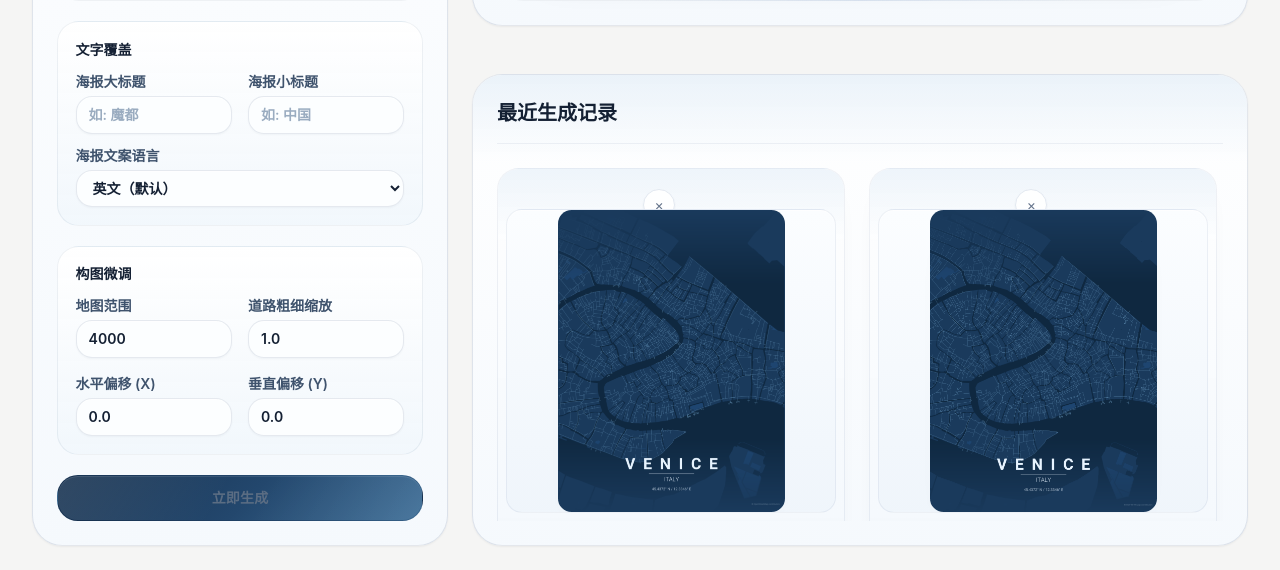
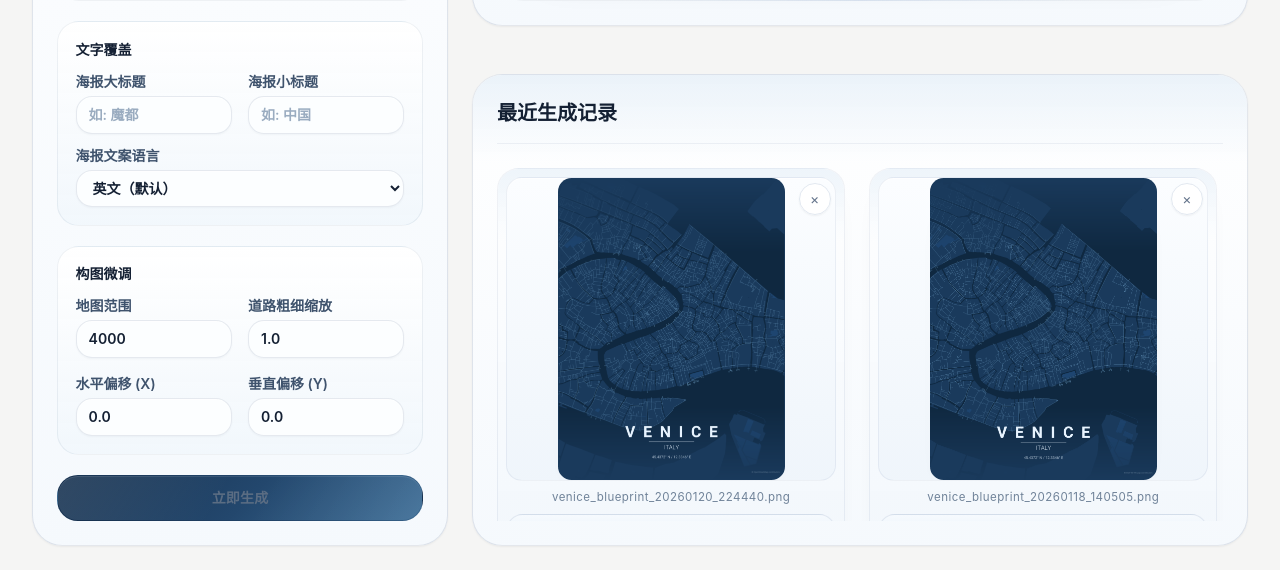
Before and after one commit to tomfocker/maptoposter-web, a FastAPI app: page / in a window 1280 px wide. Shown: the part 708-1278 px from the top of the page. Run offline with FastAPI, Linux system fonts and the light colour scheme; some libraries are stand-ins or nearby versions.

Commit message:
fix: polish loading and history controls

```diff
--- a/app/static/css/style.css
+++ b/app/static/css/style.css
@@ -611,6 +611,13 @@ main {
     z-index: 1;
 }
 
+#history-list > div > [data-role="history-delete"] {
+    position: absolute !important;
+    top: 0.85rem;
+    right: 0.85rem;
+    z-index: 3;
+}
+
 #history-list .h-64 {
     height: clamp(15rem, 28vw, 19rem) !important;
     border: 1px solid rgba(56, 85, 124, 0.08);
--- a/app/templates/partials/history_grid.html
+++ b/app/templates/partials/history_grid.html
@@ -2,6 +2,7 @@
 <div class="group relative bg-gray-50 border rounded-lg p-2 flex flex-col items-center">
     <button
         type="button"
+        data-role="history-delete"
         hx-delete="/history/{{ item.filename }}"
         hx-target="#history-list"
         hx-swap="innerHTML"
--- a/app/templates/partials/poster_stage_loading.html
+++ b/app/templates/partials/poster_stage_loading.html
@@ -5,7 +5,7 @@
     hx-swap="outerHTML"
     class="text-center p-6 border rounded-lg bg-gray-50 flex flex-col justify-center h-full"
 >
-    <svg class="animate-spin h-10 w-10 text-blue-600 mx-auto mb-4" viewBox="0 0 24 24">
+    <svg id="loading-spinner-{{ task_id }}" hx-preserve="true" class="animate-spin h-10 w-10 text-blue-600 mx-auto mb-4" viewBox="0 0 24 24">
         <circle class="opacity-25" cx="12" cy="12" r="10" stroke="currentColor" stroke-width="4"></circle>
         <path class="opacity-75" fill="currentColor" d="M4 12a8 8 0 018-8V0C5.373 0 0 5.373 0 12h4zm2 5.291A7.962 7.962 0 014 12H0c0 3.042 1.135 5.824 3 7.938l3-2.647z"></path>
     </svg>
```
Also changed, not shown: tests/test_frontend_ui_refresh.py (+16 -0 lines).
